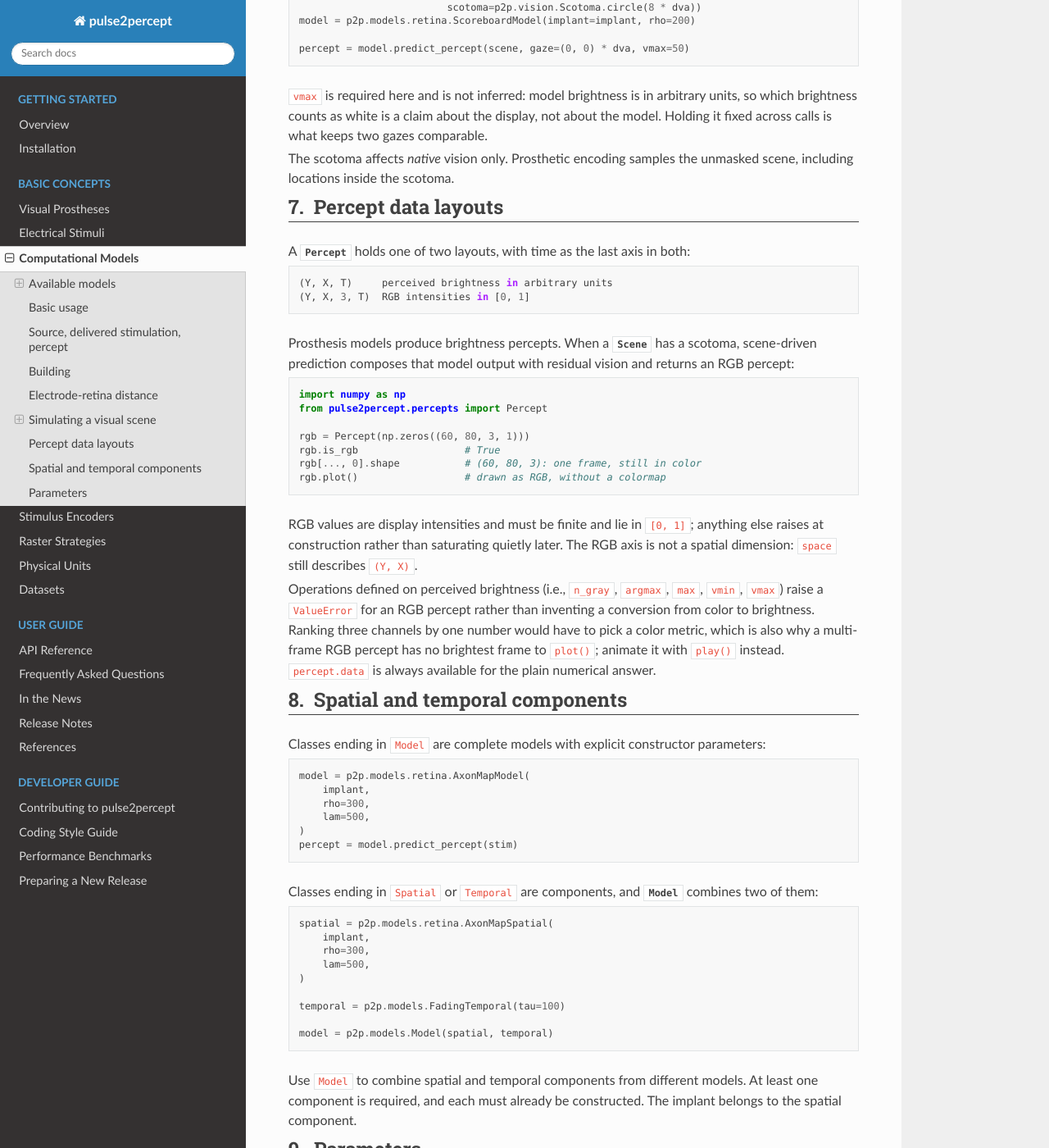
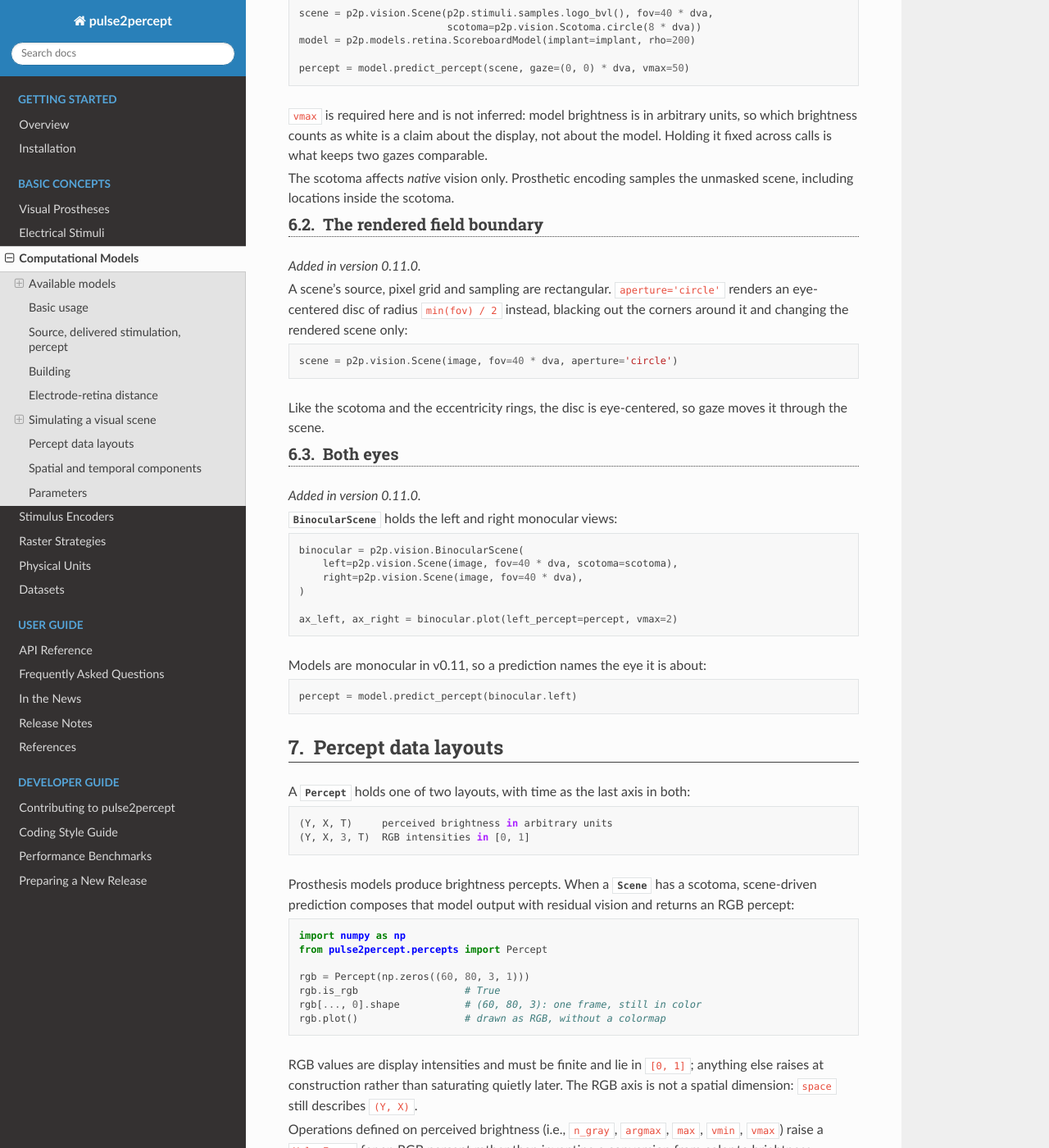
Before and after one commit to pulse2percept/pulse2percept, a Sphinx documentation site: the page built from doc/topics/models.rst, in a window 1280 px wide and 1400 px high, scrolled down 4891 px. Shown: the whole window at 82% size. Built offline with Sphinx 7.4.7 and the Read the Docs theme 3.1.0, drawn with Linux system fonts in a browser that asks for light colours; pages that are not in the unit, such as notebooks, are missing from menus; some of the changed text lies outside the part shown.

Commit message:
clean up docs

```diff
--- a/doc/topics/implants.rst
+++ b/doc/topics/implants.rst
@@ -116,7 +116,10 @@ electrode coordinates in microns. Placement is specified on the model with
 eye and is read by the models:
 :py:class:`~pulse2percept.models.retina.AxonMapModel` puts the optic disc on
 the side the eye calls for. Some devices also reverse their column names in
-the left eye; see each class's API documentation.
+the left eye; see each class's API documentation. A
+:py:class:`~pulse2percept.vision.Scene` carries no ``eye`` of its own; eye
+identity for a visual field comes from its side of a
+:py:class:`~pulse2percept.vision.BinocularScene`.
 
 PRIMA
 ^^^^^
--- a/doc/topics/models.rst
+++ b/doc/topics/models.rst
@@ -215,7 +215,9 @@ Simulating a visual scene
 
 The workflow above starts from a stimulus you built yourself. To start from
 what someone is *looking at* instead, give the model a
-:py:class:`~pulse2percept.vision.Scene`:
+:py:class:`~pulse2percept.vision.Scene`. A scene is **one monocular visual
+field**, not the person's final vision: it says what is present in front of
+one eye, and where that eye's native vision is lost.
 
 .. code-block:: python
 
@@ -333,6 +335,46 @@ gazes comparable.
 The scotoma affects *native* vision only. Prosthetic encoding samples the
 unmasked scene, including locations inside the scotoma.
 
+The rendered field boundary
+~~~~~~~~~~~~~~~~~~~~~~~~~~~
+
+.. versionadded:: 0.11.0
+
+A scene's source, pixel grid and sampling are rectangular. ``aperture='circle'``
+renders an eye-centered disc of radius ``min(fov) / 2`` instead, blacking out
+the corners around it and changing the rendered scene only:
+
+.. code-block:: python
+
+    scene = p2p.vision.Scene(image, fov=40 * dva, aperture='circle')
+
+Like the scotoma and the eccentricity rings, the disc is
+eye-centered, so gaze moves it through the scene.
+
+Both eyes
+~~~~~~~~~
+
+.. versionadded:: 0.11.0
+
+:py:class:`~pulse2percept.vision.BinocularScene` holds the left and right
+monocular views:
+
+.. code-block:: python
+
+    binocular = p2p.vision.BinocularScene(
+        left=p2p.vision.Scene(image, fov=40 * dva, scotoma=scotoma),
+        right=p2p.vision.Scene(image, fov=40 * dva),
+    )
+
+    ax_left, ax_right = binocular.plot(left_percept=percept, vmax=2)
+
+Models are monocular in v0.11, so a prediction names the eye it is about:
+
+.. code-block:: python
+
+    percept = model.predict_percept(binocular.left)
+
+
 Percept data layouts
 --------------------
 
```
Also changed, not shown: doc/users/release_notes.rst (+14 -12 lines), examples/vision/README.rst, 2 other files.
